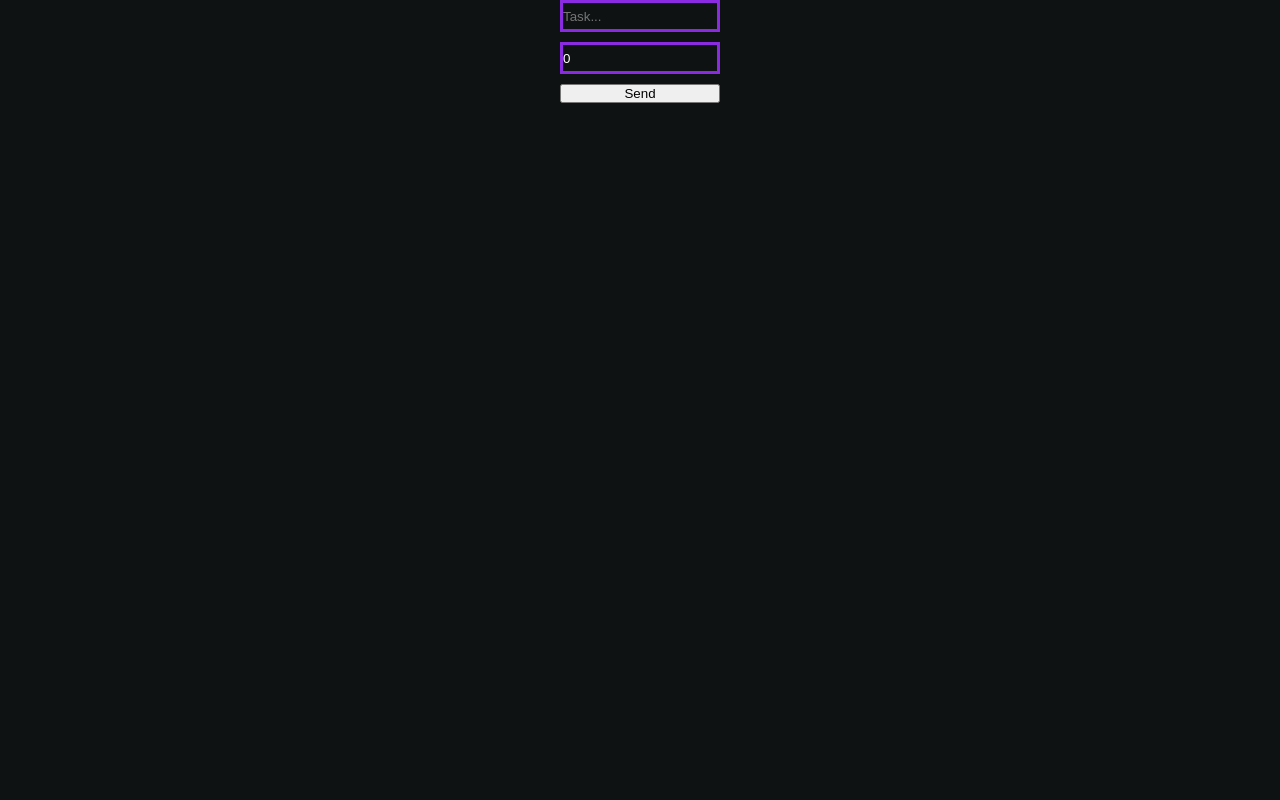
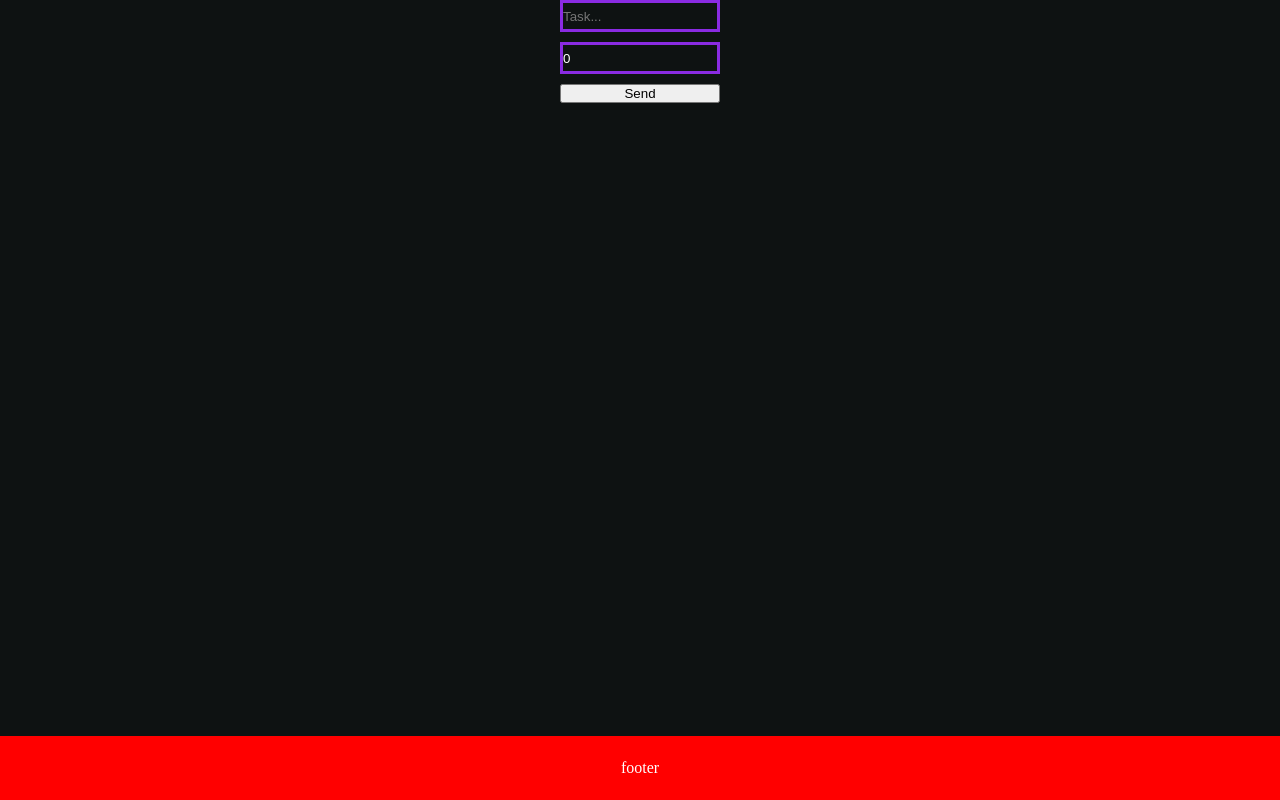
Before and after one commit to pawelrybka/React-Typescript-Game, a Next.js app: page / in a window 1280 px wide. Built offline with nearby package versions, Linux system fonts and the light colour scheme.

Commit message:
Add footer structure

```diff
--- /dev/null
+++ b/components/footer/footer.module.css
@@ -0,0 +1,11 @@
+.container{
+    position: absolute;
+    left: 0;
+    bottom: 0;
+    right: 0;
+    height: 8vh;
+    background-color: red;
+    display: flex;
+    justify-content: center;
+    align-items: center;
+}
--- /dev/null
+++ b/components/footer/footer.tsx
@@ -0,0 +1,12 @@
+import React, { FC } from 'react'
+import styles from './footer.module.css'
+
+const footer: FC = () => {
+  return (
+    <div className={styles.container}>
+        footer
+    </div>
+  )
+}
+
+export default footer
--- a/components/task.tsx
+++ b/components/task/task.tsx
@@ -1,5 +1,5 @@
 import React from 'react';
-import { ITask } from '../pages/interfaces'
+import { ITask } from '../../pages/interfaces'
 
 interface Props {
   task: ITask;
--- a/pages/index.tsx
+++ b/pages/index.tsx
@@ -1,7 +1,8 @@
 import React, { FC, ChangeEvent, useState } from 'react'
 import Head from 'next/head'
 import {ITask} from './interfaces'
-import TodoTask from '../components/task'
+import TodoTask from '../components/task/task'
+import Footer from '../components/footer/footer'
 
 const Home: FC = () => {
 
@@ -53,6 +54,7 @@ const Home: FC = () => {
           return <TodoTask key={key} task={task} />
         })}
       </div>
+      <Footer />
     </>
   )
 }
```
Also changed, not shown: components/task/task.module.css (added).
